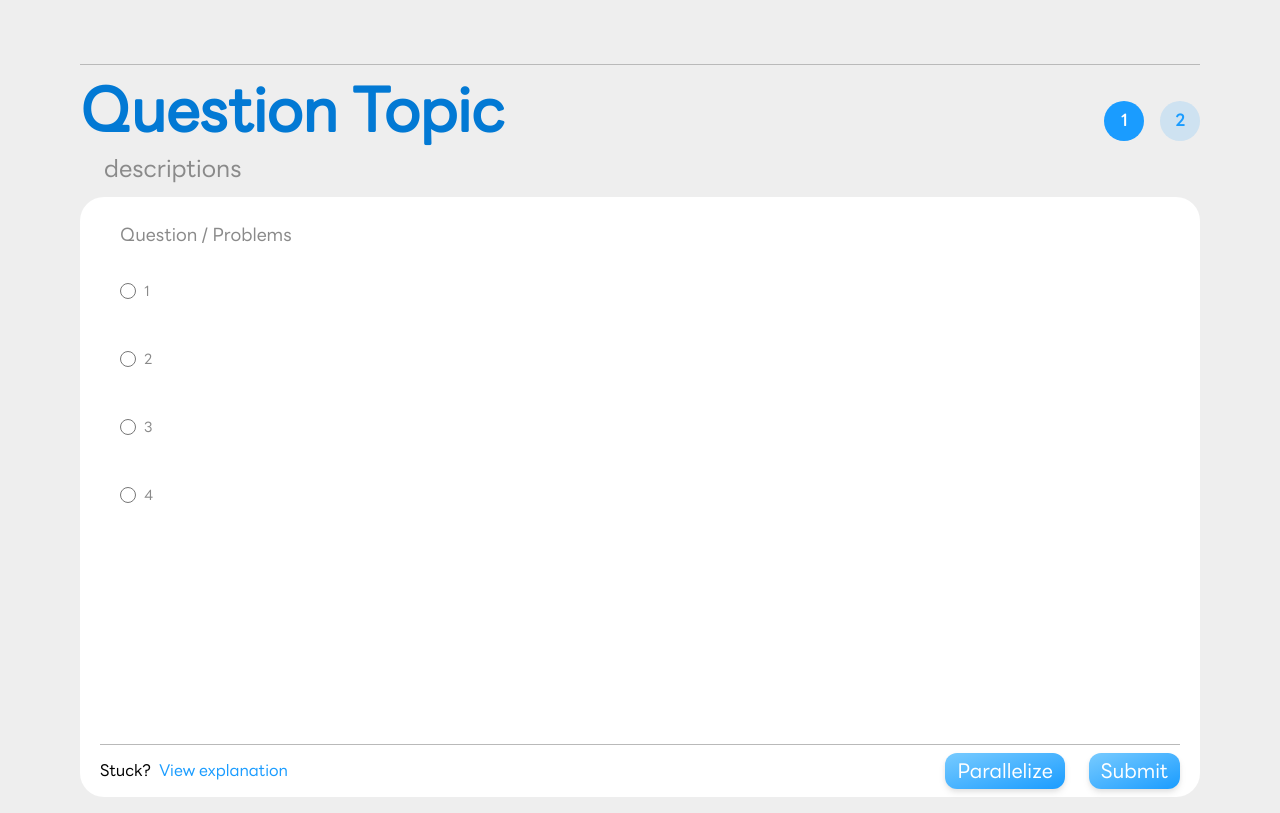
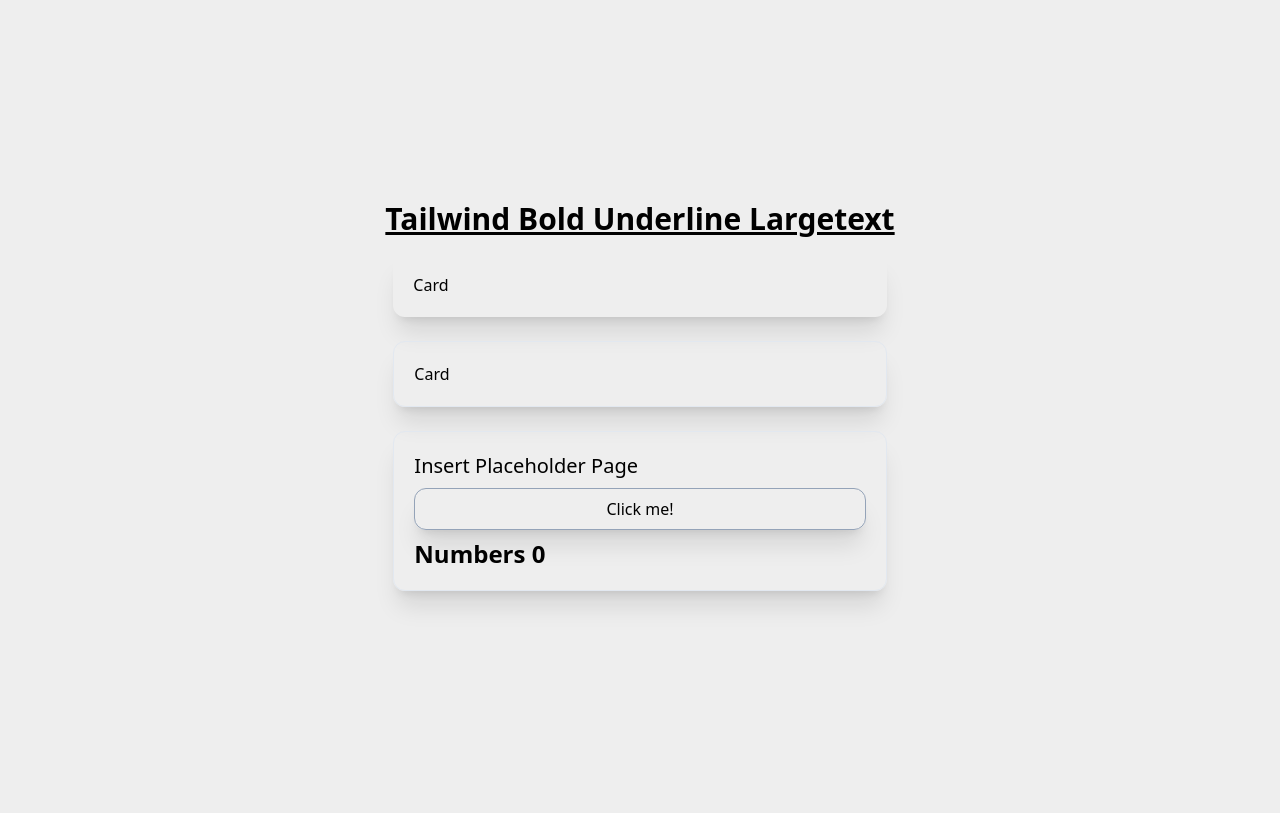
Before and after one commit to hachimagic/educable2, a React (Vite) app in the folder Frontend/: page / in a window 1280 px wide. Built offline with nearby package versions, Linux system fonts and the light colour scheme.

Commit message:
Revert "add question&form"
This reverts commit 1fcf21044296eceffe685d0046355cb13071c6fd.

```diff
--- a/Frontend/src/App.tsx
+++ b/Frontend/src/App.tsx
@@ -1,10 +1,10 @@
-import Quiz from "./assets/pages/Quiz"
+import RouterComponent from './Router'
 
 function App() {
 
   return (
-    <div>
-      <Quiz></Quiz>
+    <div className='h-screen w-full flex justify-center '>
+      <RouterComponent />
     </div>
   )
 }
--- a/Frontend/src/components/Card.tsx
+++ b/Frontend/src/components/Card.tsx
@@ -2,37 +2,7 @@
     return (
         <div>
             <div className="bg-white rounded-3xl shadow-black w-full h-[75vh] flex flex-col justify-between">
-                <div className="flex  flex-col">
-                    <div className="self-start text-lg text-[#8A8A8A] pt-6 pl-10">Question / Problems</div>
-                    <div className="flex flex-col my-2 mx-10 text-[#8A8A8A]">
-                        <div className="flex items-center my-6">
-                            <input id="default-radio-1" type="radio" value="" name="default-radio" className="w-4 h-4 bg-gray-100 border-gray-300">
-                            </input>
-                            <label
-                                htmlFor="default-radio-1" className="ms-2 text-sm font-medium ">1</label>
-                        </div>
-                        <div className="flex items-center my-6">
-                            <input id="default-radio-2" type="radio" value="" name="default-radio" className="w-4 h-4  bg-gray-100 border-gray-300">
-                            </input>
-                            <label
-                                htmlFor="default-radio-2" className="ms-2 text-sm font-medium ">2</label>
-                        </div>
-                        <div className="flex items-center my-6">
-                            <input id="default-radio-3" type="radio" value="" name="default-radio" className="w-4 h-4  bg-gray-100 border-gray-300">
-                            </input>
-                            <label
-                                htmlFor="default-radio-3" className="ms-2 text-sm font-medium ">3</label>
-                        </div>
-                        <div className="flex items-center my-6">
-                            <input id="default-radio-4" type="radio" value="" name="default-radio" className="w-4 h-4  bg-gray-100 border-gray-300">
-                            </input>
-                            <label
-                                htmlFor="default-radio-4" className="ms-2 text-sm font-medium ">4</label>
-                        </div>
-                        <div className="flex items-center">
-                        </div>
-                    </div>
-                </div>
+                <div className="self-center text-[#8A8A8A] pt-4">Question area</div>
                 <div className="p-3 pb-0">
                     <hr className="mx-2 border-[#B9B9B9]" />
                     <div className="flex justify-between items-center">
```
